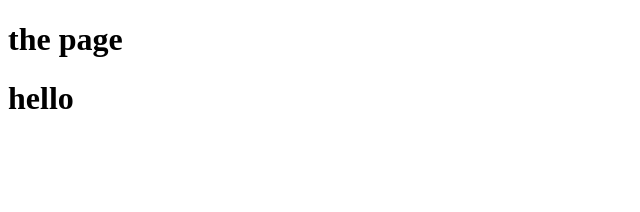
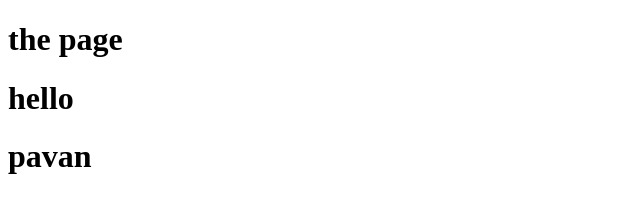
Before and after one commit to iampavant/shopping, a plain HTML site: page index1.html in a window 1280 px wide. Shown: the whole page, without its empty margins (0-640 px from the left). Drawn offline with Linux system fonts and the light colour scheme.

Commit message:
Add new header for 'pavan' in index1.html

```diff
--- a/index1.html
+++ b/index1.html
@@ -8,5 +8,6 @@
 <body>
     <h1>the page</h1>
     <h1>hello</h1>
+    <h1>pavan</h1>
 </body>
 </html>
```
